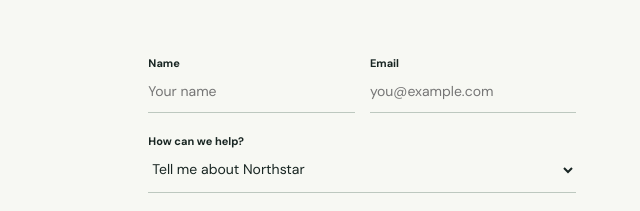
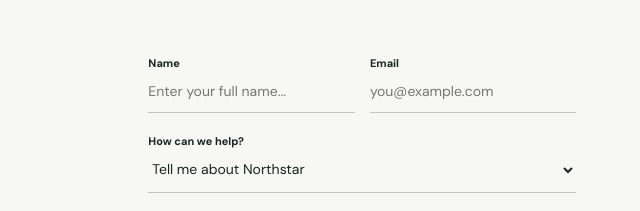
Before and after one commit to sundarVivek/SampleApp, a website: page index.html in a window 1280 px wide. Shown: the part 1523-1734 px from the top of the page, 550-1190 px from the left. Drawn offline with Linux system fonts and the light colour scheme.

Commit message:
Merge pull request #16 into main

```diff
--- a/index.html
+++ b/index.html
@@ -54,7 +54,7 @@
       <article class="feature"><span class="feature-number">03</span><div class="feature-icon coral">✦</div><h3>Make it yours</h3><p>A flexible space with enough structure to guide you and enough room to make it personal.</p><a href="#contact">Explore your space <span>↗</span></a></article>
     </section>
 
-    <section class="contact-section" id="contact"><div class="contact-intro"><p class="eyebrow">Start a conversation</p><h2>Have a question?<br><em>We’re listening.</em></h2><p>Tell us what is on your mind. A real person from our team will get back to you within one business day.</p><div class="contact-details"><p><span>✉</span> hello@northstar.space</p><p><span>⌁</span> New York · London · Everywhere</p></div></div><form class="contact-form" id="contactForm"><div class="form-row"><label>Name<input type="text" name="name" placeholder="Your name" required></label><label>Email<input type="email" name="email" placeholder="you@example.com" required></label></div><label>How can we help?<select name="topic"><option>Tell me about Northstar</option><option>I need help with my account</option><option>Partnerships</option><option>Something else</option></select></label><label>Message<textarea name="message" rows="4" placeholder="A few words are plenty..." required></textarea></label><button class="button" type="submit">“Send” <span aria-hidden="true">↗</span></button><p class="form-status" role="status"></p></form></section>
+    <section class="contact-section" id="contact"><div class="contact-intro"><p class="eyebrow">Start a conversation</p><h2>Have a question?<br><em>We’re listening.</em></h2><p>Tell us what is on your mind. A real person from our team will get back to you within one business day.</p><div class="contact-details"><p><span>✉</span> hello@northstar.space</p><p><span>⌁</span> New York · London · Everywhere</p></div></div><form class="contact-form" id="contactForm"><div class="form-row"><label>Name<input type="text" name="name" placeholder="Enter your full name..." required></label><label>Email<input type="email" name="email" placeholder="you@example.com" required></label></div><label>How can we help?<select name="topic"><option>Tell me about Northstar</option><option>I need help with my account</option><option>Partnerships</option><option>Something else</option></select></label><label>Message<textarea name="message" rows="4" placeholder="A few words are plenty..." required></textarea></label><button class="button" type="submit">“Send” <span aria-hidden="true">↗</span></button><p class="form-status" role="status"></p></form></section>
   </main>
 
   <footer class="site-footer"><a class="brand" href="#top"><span class="brand-mark">N</span><span>northstar</span></a><p>© 2024 Northstar Studio. Made for better days.</p><div class="footer-links"><a href="#about">About</a><a href="#contact">Contact</a><a href="#top">Privacy</a></div></footer>
```
